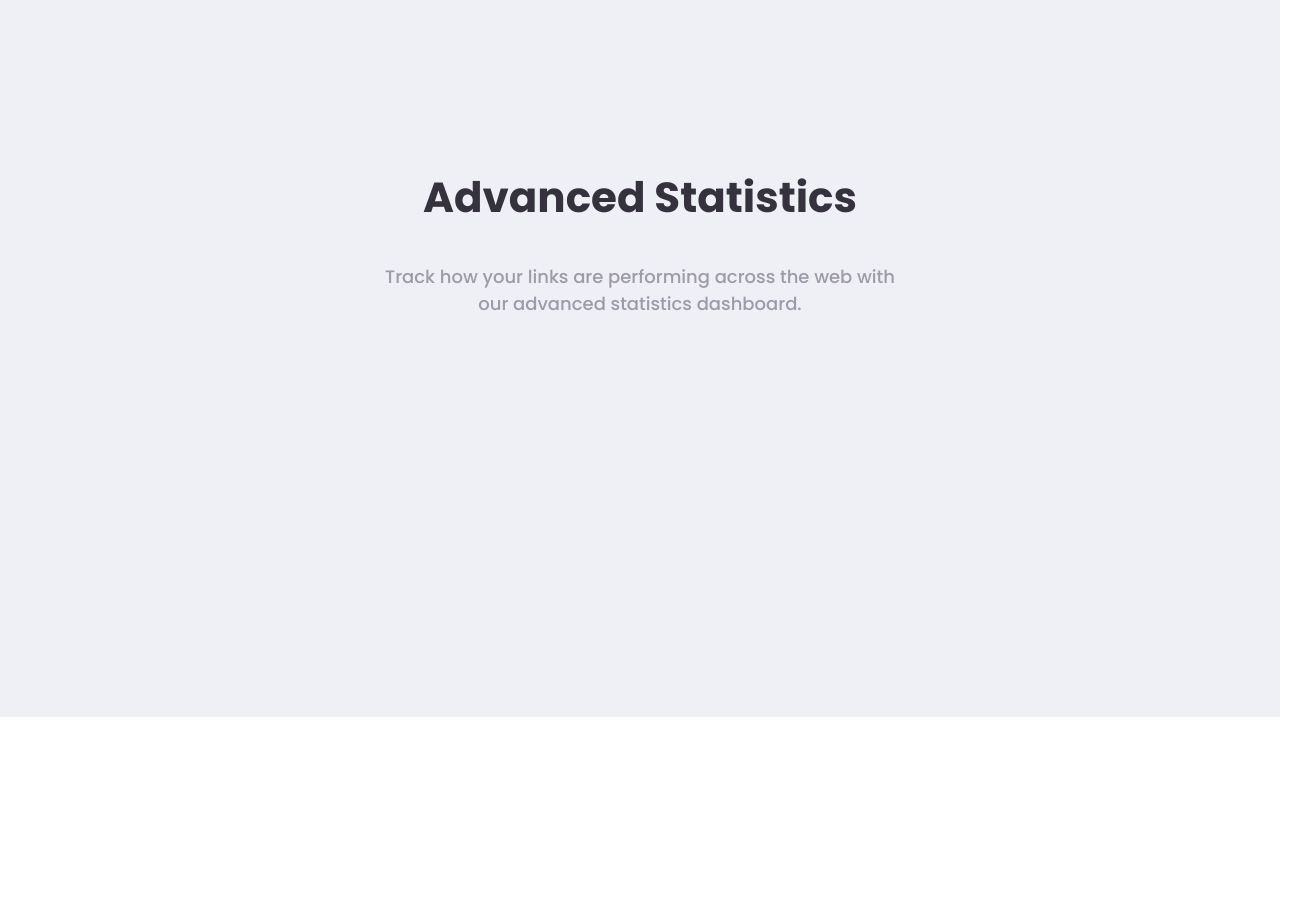
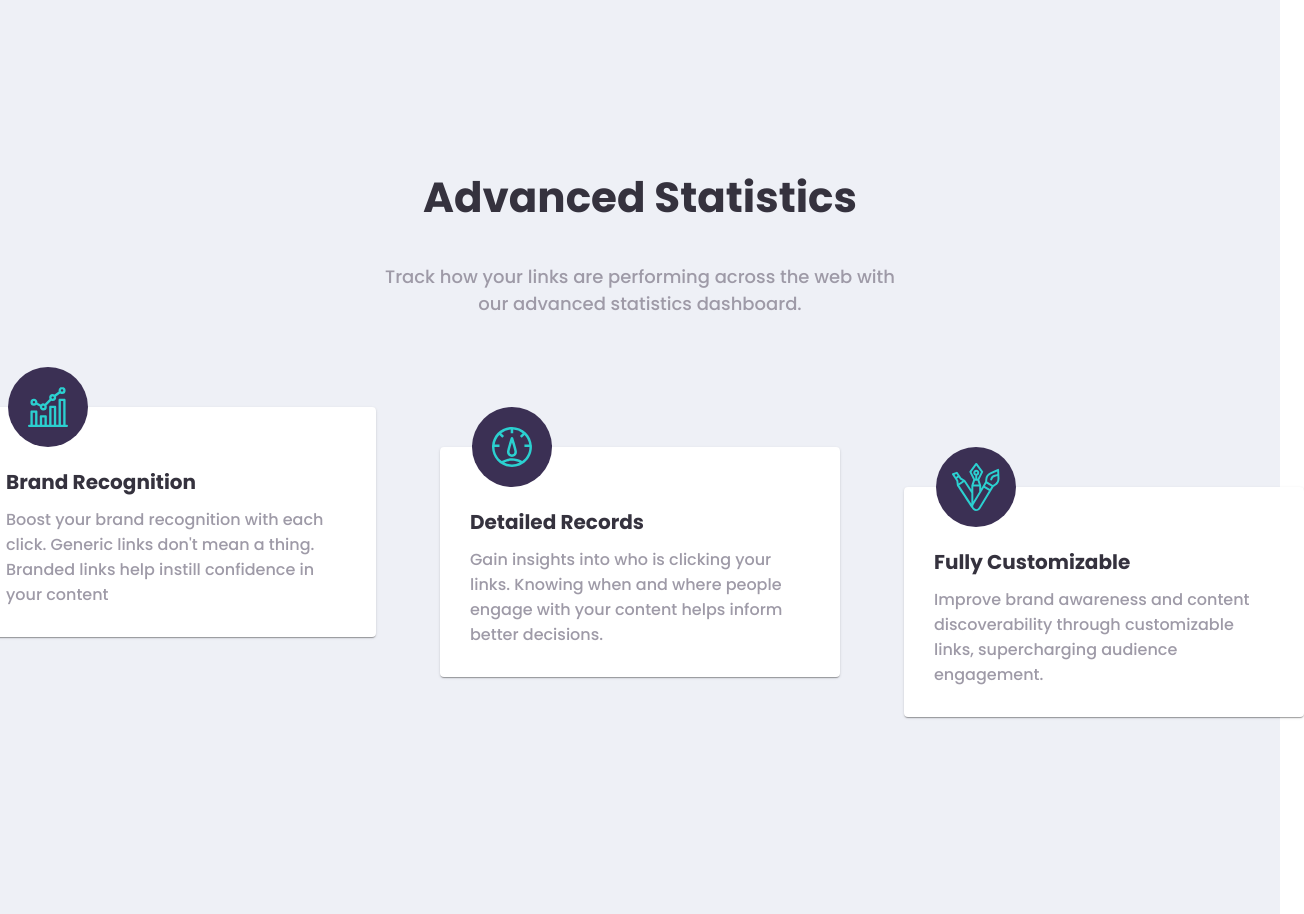
Before and after one commit to makardjian/swim-assignment, a React (Create React App) app: page / in a window 1280 px wide. Shown: the part 1080-1994 px from the top of the page, 1304 px wide, since content can reach past the window. Before the commit the page ends 1797 px from the top, so only its background shows below. Built offline with nearby package versions, Linux system fonts and the light colour scheme.

Commit message:
first pass at making the FeatureCards

```diff
--- /dev/null
+++ b/src/components/LandingPageBottom/FeatureCard.tsx
@@ -0,0 +1,73 @@
+import React from 'react';
+import { Card } from '@mui/material';
+import { makeStyles } from '@mui/styles';
+import Colors from '../../styles/Colors';
+
+type Feature = {
+  title?: string;
+  description?: string;
+  icon?: any;
+  marginTop?: string;
+};
+
+type FeatureCardProps = {
+  feature: Feature;
+};
+
+const useStyles = makeStyles({
+  iconBall: {
+    marginLeft: '32px',
+    display: 'grid',
+    placeItems: 'center',
+    width: '80px',
+    height: '80px',
+    borderRadius: '50%',
+    backgroundColor: Colors.primary['@darkViolet'],
+    position: 'relative',
+  },
+  icon: {},
+  cardContainer: (props: FeatureCardProps) => ({
+    marginTop: props.feature.marginTop,
+  }),
+  textContent: {
+    margin: '30px',
+    paddingTop: '30px',
+  },
+  title: {
+    fontSize: '20px',
+    fontWeight: 900,
+    color: Colors.neutral['@veryDarkBlue'],
+    paddingBottom: '10px',
+  },
+  description: {
+    color: Colors.neutral['@grayishViolet'],
+    fontSize: '16px',
+  },
+});
+
+const FeatureCard = (props: FeatureCardProps) => {
+  const { title, description, icon } = props.feature;
+  const styles = useStyles(props);
+  return (
+    <div>
+      <div className={styles.cardContainer}>
+        <div className={styles.iconBall}>
+          <img src={icon} alt={`${title}-icon`} />
+        </div>
+        <Card
+          sx={{
+            width: '400px',
+            marginTop: '-40px',
+          }}
+        >
+          <div className={styles.textContent}>
+            <div className={styles.title}>{title}</div>
+            <div className={styles.description}>{description}</div>
+          </div>
+        </Card>
+      </div>
+    </div>
+  );
+};
+
+export default FeatureCard;
--- a/src/components/LandingPageBottom/LandingPageBottom.constants.ts
+++ b/src/components/LandingPageBottom/LandingPageBottom.constants.ts
@@ -1,4 +1,32 @@
+import brandrecognition from '../../static/images/icon-brand-recognition.svg';
+import detailedRecords from '../../static/images/icon-detailed-records.svg';
+import fullyCustomizable from '../../static/images/icon-fully-customizable.svg';
+
 export const ADVANCED_STATISTICS = 'Advanced Statistics';
 
 export const ADVANCED_STATISTICS_DESCRIPTION =
   'Track how your links are performing across the web with our advanced statistics dashboard.';
+
+export const FEATURES = [
+  {
+    title: 'Brand Recognition',
+    description:
+      "Boost your brand recognition with each click. Generic links don't mean a thing. Branded links help instill confidence in your content",
+    icon: brandrecognition,
+    marginTop: '0px',
+  },
+  {
+    title: 'Detailed Records',
+    description:
+      'Gain insights into who is clicking your links. Knowing when and where people engage with your content helps inform better decisions.',
+    icon: detailedRecords,
+    marginTop: '40px',
+  },
+  {
+    title: 'Fully Customizable',
+    description:
+      'Improve brand awareness and content discoverability through customizable links, supercharging audience engagement.',
+    icon: fullyCustomizable,
+    marginTop: '80px',
+  },
+];
--- a/src/components/LandingPageBottom/LandingPageBottom.tsx
+++ b/src/components/LandingPageBottom/LandingPageBottom.tsx
@@ -1,10 +1,13 @@
 import React from 'react';
 import { makeStyles } from '@mui/styles';
+import FeatureCard from './FeatureCard';
 import Colors from '../../styles/Colors';
 import {
   ADVANCED_STATISTICS,
   ADVANCED_STATISTICS_DESCRIPTION,
+  FEATURES,
 } from './LandingPageBottom.constants';
+
 const useStyles = makeStyles({
   container: {
     display: 'flex',
@@ -25,14 +28,29 @@ const useStyles = makeStyles({
     fontWeight: 500,
     color: Colors.neutral['@grayishViolet'],
   },
+  featuresContainer: {
+    display: 'flex',
+    justifyContent: 'center',
+    marginTop: '50px',
+    gap: '64px',
+    width: 'fit-content',
+  },
 });
 
 const LandingPageBottom = () => {
   const styles = useStyles();
   return (
-    <div className={styles.container}>
-      <h2 className={styles.header}>{ADVANCED_STATISTICS}</h2>
-      <p className={styles.subheader}>{ADVANCED_STATISTICS_DESCRIPTION}</p>
+    <div>
+      <div className={styles.container}>
+        <h2 className={styles.header}>{ADVANCED_STATISTICS}</h2>
+        <p className={styles.subheader}>{ADVANCED_STATISTICS_DESCRIPTION}</p>
+        {/* new component */}
+        <div className={styles.featuresContainer}>
+          {FEATURES.map((feature) => {
+            return <FeatureCard feature={feature} />;
+          })}
+        </div>
+      </div>
     </div>
   );
 };
--- a/src/components/LandingPageTop/LandingPageTop.tsx
+++ b/src/components/LandingPageTop/LandingPageTop.tsx
@@ -34,7 +34,6 @@ const useStyles = makeStyles({
     width: '80%',
   },
   subHeaderText: {
-    fontWeight: 500,
     color: Colors.neutral['@grayishViolet'],
   },
   buttonContainer: {
```
